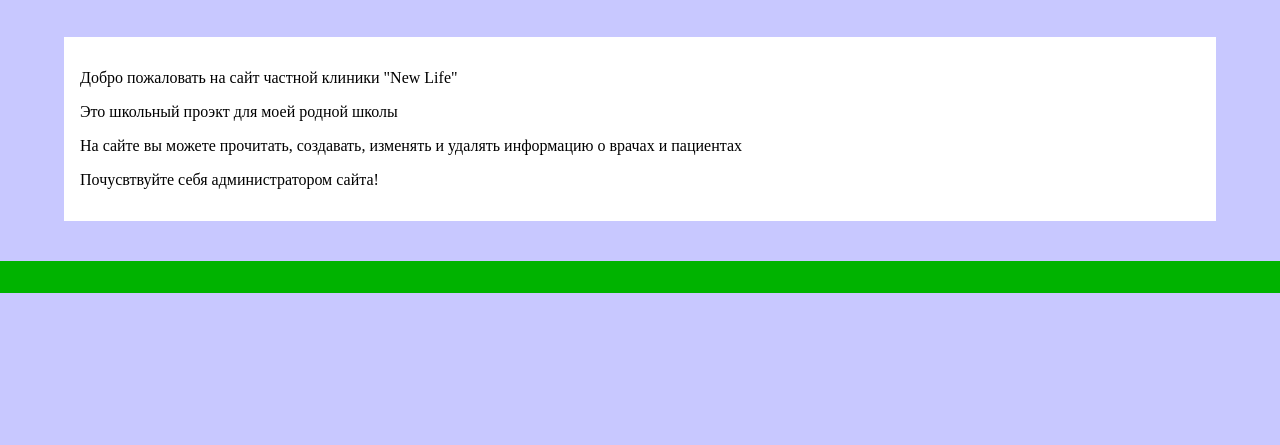
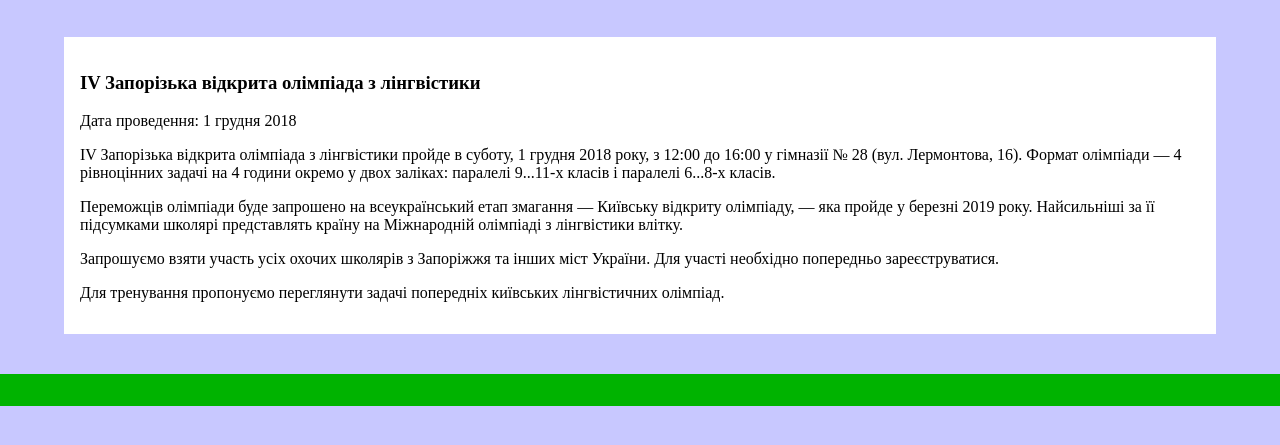
Before and after one commit to VolkoffMary/CristallFeather.github.io, a website: page public/MainPage.html in a window 1280 px wide. Shown: the part 67-512 px from the top of the page. Drawn offline with Linux system fonts and the light colour scheme.

Commit message:
Update MainPage.html

```diff
--- a/public/MainPage.html
+++ b/public/MainPage.html
@@ -13,13 +13,18 @@
         <div id="info">
 
             <div id="main">
-                <p>Добро пожаловать на сайт частной клиники "New Life"</p>
+                <div>
+			<h3>IV Запорізька відкрита олімпіада з лінгвістики</h3>
 
-		        <p>Это школьный проэкт для моей родной школы</p>
+			<p>Дата проведення: 1 грудня 2018</p>
+			<p>IV Запорізька відкрита олімпіада з лінгвістики пройде в суботу, 1 грудня 2018 року, з 12:00 до 16:00 у гімназії № 28 (вул. Лермонтова, 16). Формат олімпіади — 4 рівноцінних задачі на 4 години окремо у двох заліках: паралелі 9...11-х класів і паралелі 6...8-х класів.</p>
 
-		        <p>На сайте вы можете прочитать, создавать, изменять и удалять информацию о врачах и пациентах</p>
+			<p>Переможців олімпіади буде запрошено на всеукраїнський етап змагання — Київську відкриту олімпіаду, — яка пройде у березні 2019 року. Найсильніші за її підсумками школярі представлять країну на Міжнародній олімпіаді з лінгвістики влітку.</p>
 
-        		<p>Почусвтвуйте себя администратором сайта!</p>
+			<p>Запрошуємо взяти участь усіх охочих школярів з Запоріжжя та інших міст України. Для участі необхідно попередньо зареєструватися.</p>
+
+			<p>Для тренування пропонуємо переглянути задачі попередніх київських лінгвістичних олімпіад.</p>
+		</div>
             </div>
 
         </div>
```
